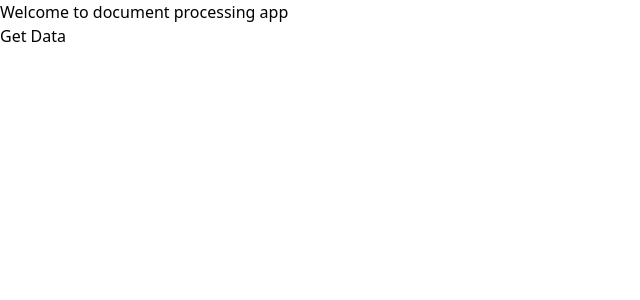
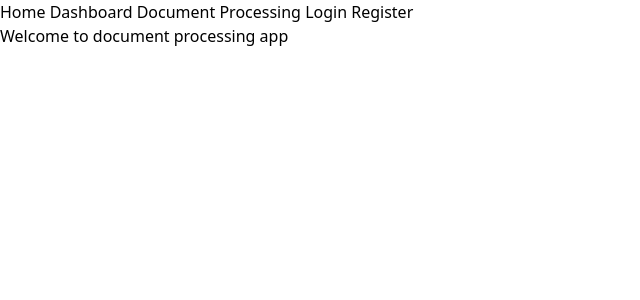
Before and after one commit to Darren-cy/monash_final_proj_2024, a React (Vite) app in the folder frontend/: page / in a window 1280 px wide. Shown: the top 300 px of the page, without its empty margins (0-640 px from the left). Built offline with nearby package versions, Linux system fonts and the light colour scheme; no server answers.

Commit message:
Refactor DocumentProcessing component to include FileDisplay and Editor components

```diff
--- a/frontend/src/pages/DocumentProcessing.tsx
+++ b/frontend/src/pages/DocumentProcessing.tsx
@@ -16,8 +16,11 @@ const DocumentProcessing = () => {
   };
   return (
     <>
+      <div className="flex flex-wrap h-500">
       <FileDisplay fileUrl={`${backendUrlApi}/static/report.pdf`} side="left" />
       <FileDisplay fileUrl={`${backendUrlApi}/static/uploads/hello.pdf`} side="right" />
+      </div>
+
       <div>
         <Editor
           apiKey={apikey}
--- a/frontend/src/pages/Home.tsx
+++ b/frontend/src/pages/Home.tsx
@@ -1,5 +1,6 @@
 import { useState } from "react";
 import api from "../api";
+import NavigationBar from "../components/NavigationBar";
 
 const Home = () => {
   const [message, setMessage] = useState("");
@@ -11,13 +12,13 @@ const Home = () => {
     } catch (error) {
       setMessage("An error occurred");
     }
-  }
+  };
   return (
-    <div>
-        <h1>Welcome to document processing app</h1>
-        <button onClick={getData}>Get Data</button>
-    </div>
-  )
-}
+    <>
+      <NavigationBar></NavigationBar>
+      <h1>Welcome to document processing app</h1>
+    </>
+  );
+};
 
-export default Home
+export default Home;
```
